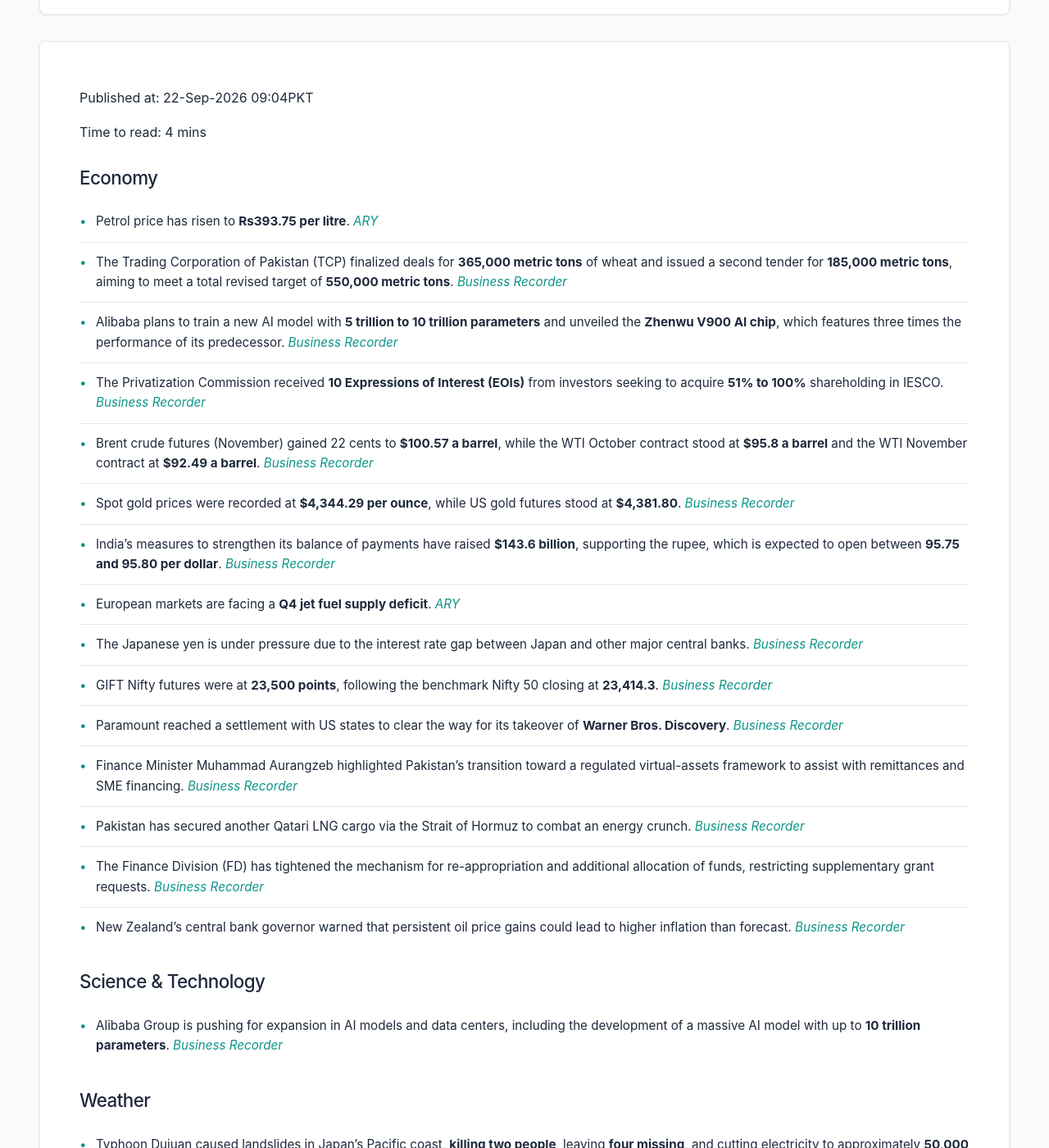
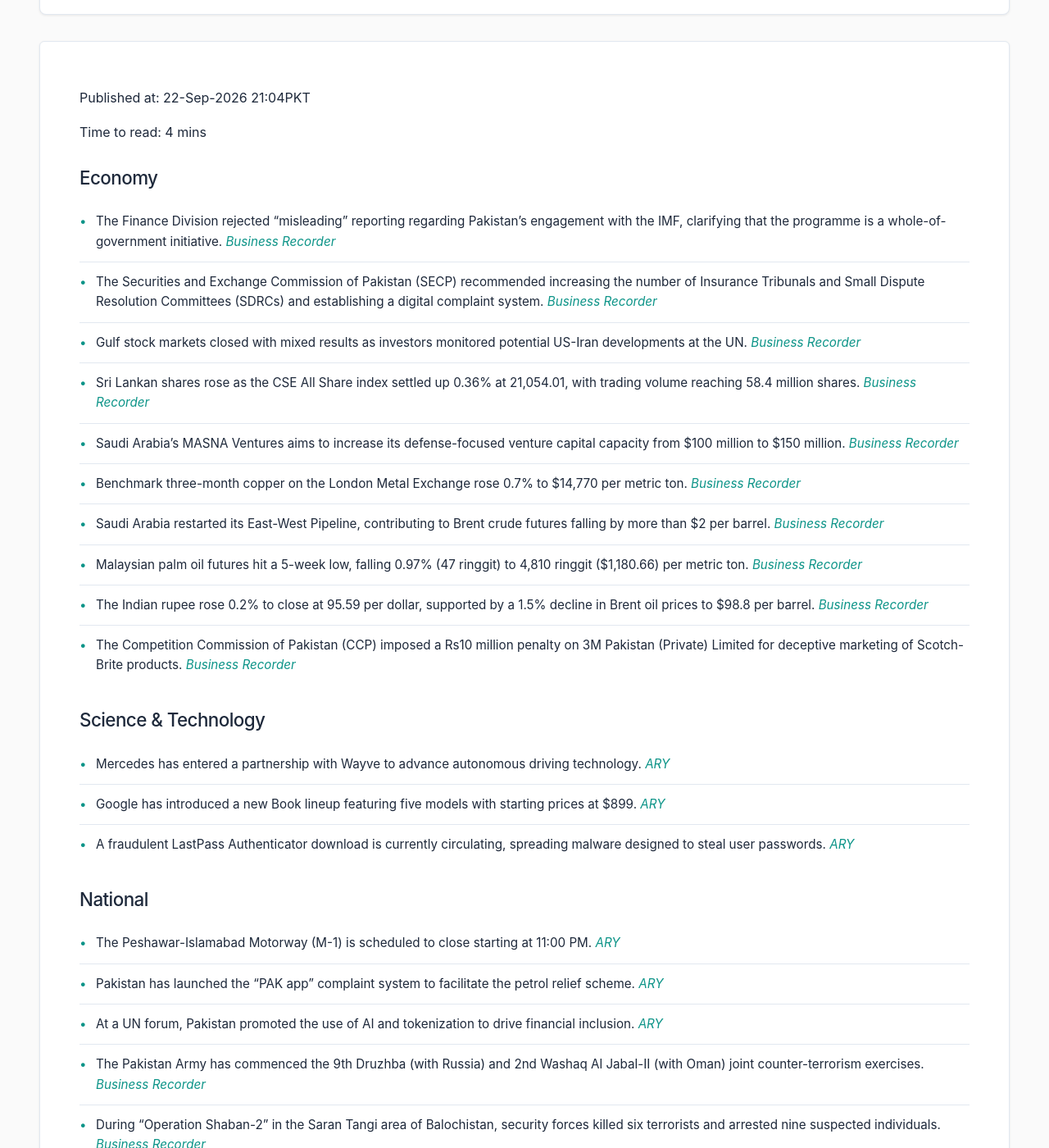
Before and after one commit to zsubzwary/news, a Jekyll site: the page built from en/index.md, in a window 1280 px wide and 1400 px high, scrolled down 209 px. Shown: the whole window at 82% size. Built offline with Jekyll 4.4.1, drawn with Linux system fonts in a browser that asks for light colours; some web fonts are replaced; comment, search, counter and statistics services are not loaded; some of the changed text lies outside the part shown.

Commit message:
DateTime; 2026-09-22T16:04:16.326Z

```diff
--- a/en/index.md
+++ b/en/index.md
@@ -4,49 +4,47 @@ title: Pakistan News Briefing
 lang: en
 ---
 
-Published at: 22-Sep-2026 09:04PKT
+Published at: 22-Sep-2026 21:04PKT
 
 Time to read: 4 mins
 
 ### Economy
-- Petrol price has risen to **Rs393.75 per litre**. *[ARY](https://arynews.tv/petrol-price-rises-to-rs393-75-per-litre)*
-- The Trading Corporation of Pakistan (TCP) finalized deals for **365,000 metric tons** of wheat and issued a second tender for **185,000 metric tons**, aiming to meet a total revised target of **550,000 metric tons**. *[Business Recorder](https://www.brecorder.com/news/40440618/tcp-finalises-deals-for-wheat-import)*
-- Alibaba plans to train a new AI model with **5 trillion to 10 trillion parameters** and unveiled the **Zhenwu V900 AI chip**, which features three times the performance of its predecessor. *[Business Recorder](https://www.brecorder.com/news/40440630/alibaba-plans-ai-model-with-5-trillion-to-10-trillion-parameters-unveils-new-chip)*
-- The Privatization Commission received **10 Expressions of Interest (EOIs)** from investors seeking to acquire **51% to 100%** shareholding in IESCO. *[Business Recorder](https://www.brecorder.com/news/40440623/pc-receives-10-eois-for-the-iesco-acquisition)*
-- Brent crude futures (November) gained 22 cents to **$100.57 a barrel**, while the WTI October contract stood at **$95.8 a barrel** and the WTI November contract at **$92.49 a barrel**. *[Business Recorder](https://www.brecorder.com/news/40440627/oil-rises-slightly-ahead-of-potential-us-iran-talks)*
-- Spot gold prices were recorded at **$4,344.29 per ounce**, while US gold futures stood at **$4,381.80**. *[Business Recorder](https://www.brecorder.com/news/40440626/gold-muted-as-higher-for-longer-rate-outlook-weighs)*
-- India's measures to strengthen its balance of payments have raised **$143.6 billion**, supporting the rupee, which is expected to open between **95.75 and 95.80 per dollar**. *[Business Recorder](https://www.brecorder.com/news/40440635/indian-rupee-to-edge-higher-as-oil-slips-inflow-haul-caps-bearish-bets)*
-- European markets are facing a **Q4 jet fuel supply deficit**. *[ARY](https://arynews.tv/europe-faces-q4-jet-fuel-supply-deficit)*
-- The Japanese yen is under pressure due to the interest rate gap between Japan and other major central banks. *[Business Recorder](https://www.brecorder.com/news/40440631/yen-squeezed-as-hawkish-turn-grips-central-banks)*
-- GIFT Nifty futures were at **23,500 points**, following the benchmark Nifty 50 closing at **23,414.3**. *[Business Recorder](https://www.brecorder.com/news/40440628/indian-shares-likely-to-open-higher-on-easing-oil-prices-bond-yields)*
-- Paramount reached a settlement with US states to clear the way for its takeover of **Warner Bros. Discovery**. *[Business Recorder](https://www.brecorder.com/news/40440606/paramount-settles-with-us-states-to-clear-warner-bros-mega-merger)*
-- Finance Minister Muhammad Aurangzeb highlighted Pakistan's transition toward a regulated virtual-assets framework to assist with remittances and SME financing. *[Business Recorder](https://www.brecorder.com/news/40440619/aurangzeb-highlights-shift-to-regulated-virtual-assets-framework)*
-- Pakistan has secured another Qatari LNG cargo via the Strait of Hormuz to combat an energy crunch. *[Business Recorder](https://www.brecorder.com/news/40440621/pakistan-secures-another-qatari-lng-cargo)*
-- The Finance Division (FD) has tightened the mechanism for re-appropriation and additional allocation of funds, restricting supplementary grant requests. *[Business Recorder](https://www.brecorder.com/news/40440624/fd-tightens-additional-funds-allocation-mechanism)*
-- New Zealand's central bank governor warned that persistent oil price gains could lead to higher inflation than forecast. *[Business Recorder](https://www.brecorder.com/news/40440629/new-zealand-central-bank-chief-sees-risks-to-economy-inflation)*
+- The Finance Division rejected "misleading" reporting regarding Pakistan's engagement with the IMF, clarifying that the programme is a whole-of-government initiative. *[Business Recorder](https://www.brecorder.com/news/40440695/finance-division-rejects-misleading-reporting-on-pakistans-imf-programme)*
+- The Securities and Exchange Commission of Pakistan (SECP) recommended increasing the number of Insurance Tribunals and Small Dispute Resolution Committees (SDRCs) and establishing a digital complaint system. *[Business Recorder](https://www.brecorder.com/news/40440690-secp-proposes-more-insurance-tribunals-digital-complaint-system)*
+- Gulf stock markets closed with mixed results as investors monitored potential US-Iran developments at the UN. *[Business Recorder](https://www.brecorder.com/news/40440687-gulf-stocks-mixed-ahead-of-potential-us-iran-un-talks)*
+- Sri Lankan shares rose as the CSE All Share index settled up 0.36% at 21,054.01, with trading volume reaching 58.4 million shares. *[Business Recorder](https://www.brecorder.com/news/40440685-broad-gains-boost-sri-lankan-shares)*
+- Saudi Arabia’s MASNA Ventures aims to increase its defense-focused venture capital capacity from $100 million to $150 million. *[Business Recorder](https://www.brecorder.com/news/40440682-saudi-defence-fund-speeds-up-maritime-sector-push-following-houthi-advance)*
+- Benchmark three-month copper on the London Metal Exchange rose 0.7% to $14,770 per metric ton. *[Business Recorder](https://www.brecorder.com/news/40440681-copper-pushes-higher-on-chinese-buying-capped-by-firm-dollar)*
+- Saudi Arabia restarted its East-West Pipeline, contributing to Brent crude futures falling by more than $2 per barrel. *[Business Recorder](https://www.brecorder.com/news/40440679-saudi-arabia-restarts-east-west-oil-pipeline-sources-say)*
+- Malaysian palm oil futures hit a 5-week low, falling 0.97% (47 ringgit) to 4,810 ringgit ($1,180.66) per metric ton. *[Business Recorder](https://www.brecorder.com/news/40440678-palm-hits-over-5-week-low-on-rising-stock-expectations-subdued-demand)*
+- The Indian rupee rose 0.2% to close at 95.59 per dollar, supported by a 1.5% decline in Brent oil prices to $98.8 per barrel. *[Business Recorder](https://www.brecorder.com/news/40440676-indian-rupee-sways-with-oil-and-intervention-cues-keeping-traders-light-footed)*
+- The Competition Commission of Pakistan (CCP) imposed a Rs10 million penalty on 3M Pakistan (Private) Limited for deceptive marketing of Scotch-Brite products. *[Business Recorder](https://www.brecorder.com/news/40440680-ccp-fines-3m-pakistan-rs10mn-over-scotch-brite-deceptive-marketing)*
 
 ### Science & Technology
-- Alibaba Group is pushing for expansion in AI models and data centers, including the development of a massive AI model with up to **10 trillion parameters**. *[Business Recorder](https://www.brecorder.com/news/40440630/alibaba-plans-ai-model-with-5-trillion-to-10-trillion-parameters-unveils-new-chip)*
-
-### Weather
-- Typhoon Dujuan caused landslides in Japan's Pacific coast, **killing two people**, leaving **four missing**, and cutting electricity to approximately **50,000 homes**. *[Business Recorder](https://www.brecorder.com/news/40440634/torrential-rains-brought-by-japan-typhoon-kill-two-nhk-says)*
-
-### Politics
-- Prime Minister Muhammad Shehbaz Sharif arrived in New York for the **81st session of the United Nations General Assembly**, with a scheduled address on **September 25, 2026**. *[Business Recorder](https://www.brecorder.com/news/40440620/pm-arrives-in-new-york)*
-- G7 foreign ministers formally called on Iran to cease arming and supporting the Houthis in Yemen. *[Business Recorder](https://www.brecorder.com/news/40440633/g7-foreign-ministers-call-on-iran-to-stop-arming-houthis)*
-- US media outlets CNN, MS NOW, and Politico have sued President Donald Trump following his ban on their access to the White House. *[ARY](https://arynews.tv/cnn-ms-now-and-politico-sue-trump-over-white-house-ban)*
-- Top five US broadcasters have halted "pool" coverage of the White House in protest of recent administration decisions. *[Business Recorder](https://www.brecorder.com/news/40440605/us-networks-halt-trump-coverage)*
-- The UN Chief expressed gratitude to Pakistan's leadership for their contributions toward US-Iran peace efforts. *[ARY](https://arynews.tv/un-chief-grateful-to-pakistans-leadership-for-us-iran-peace-efforts)*
+- Mercedes has entered a partnership with Wayve to advance autonomous driving technology. *[ARY](https://arynews.tv/mercedes-wayve-partner-up-on-autonomous-driving)*
+- Google has introduced a new Book lineup featuring five models with starting prices at $899. *[ARY](https://arynews.tv/google-book-lineup-brings-five-new-models-starting-at-899)*
+- A fraudulent LastPass Authenticator download is currently circulating, spreading malware designed to steal user passwords. *[ARY](https://arynews.tv/fake-lastpass-authenticator-download-spreads-password-stealing-malware)*
 
 ### National
-- Airstrikes in the Afghan provinces of **Paktika and Kunar** killed at least **28 militants** in the Pak-Afghan border region. *[Business Recorder](https://www.brecorder.com/news/40440622/28-militants-killed-in-pak-afghan-border-region)*
-- NADRA has announced the implementation of special facilities for senior citizens. *[ARY](https://arynews.tv/nadra-announces-special-facilities-for-senior-citizens)*
-- Pakistan is reviewing new measures to improve the efficiency of passport services. *[ARY](https://arynews.tv/pakistan-reviews-measures-to-improve-passport-services)*
-- BISE Peshawar released the **Class 11 results (2026)**, while BISE Abbottabad released the **Class 12 results (2026)**. *[ARY](https://arynews.tv/bise-peshawar-class-11-result-2026-released-check-here)* *[ARY](https://arynews.tv/bise-abbottabad-class-12-result-2026-released-check-here)*
+- The Peshawar-Islamabad Motorway (M-1) is scheduled to close starting at 11:00 PM. *[ARY](https://arynews.tv/peshawar-islamabad-motorway-m-1-to-close-from-11pm)*
+- Pakistan has launched the "PAK app" complaint system to facilitate the petrol relief scheme. *[ARY](https://arynews.tv/pakistan-launches-pak-app-complaint-system-for-petrol-relief-scheme)*
+- At a UN forum, Pakistan promoted the use of AI and tokenization to drive financial inclusion. *[ARY](https://arynews.tv/pakistan-promotes-ai-and-tokenization-for-financial-inclusion-at-un-forum)*
+- The Pakistan Army has commenced the 9th Druzhba (with Russia) and 2nd Washaq Al Jabal-II (with Oman) joint counter-terrorism exercises. *[Business Recorder](https://www.brecorder.com/news/40440686-pakistan-russia-oman-launch-joint-counter-terrorism-exercises)*
+- During "Operation Shaban-2" in the Saran Tangi area of Balochistan, security forces killed six terrorists and arrested nine suspected individuals. *[Business Recorder](https://www.brecorder.com/news/40440684-operation-shaban-2-six-terrorists-killed-in-balochistans-saran-tangi-area)*
 
 ### International
-- The United States plans to re-establish a military base in southern Greenland (**Narsarsuaq**) and set up a new base on the east coast (**Mestersvig**). *[Business Recorder](https://www.brecorder.com/news/40440625/us-to-open-two-new-military-bases-in-greenland-sources-say)*
-- Oman has initiated external reviews of **71 schools**. *[ARY](https://arynews.tv/oman-begins-external-reviews-of-71-schools)*
+- US President Donald Trump labeled Cuba a "failed state" during a UN address, stating that the communist regime is under unprecedented pressure. *[Business Recorder](https://www.brecorder.com/news/40440696/trump-says-freedom-will-be-coming-to-cuba-in-un-speech)*
+- President Trump called for the complete economic isolation of Iran during his UN General Assembly speech, though he suggested a deal might be possible after the November US midterm elections. *[Business Recorder](https://www.brecorder.com/news/40440694/trump-urges-compete-isolation-of-iran-expects-deal-after-election)*
+- US and Iranian leaders (Trump and Masoud Pezeshkian) are both due to attend the UN General Assembly, hinting at a potential revival of negotiations. *[Business Recorder](https://www.brecorder.com/news/40440693-iran-us-hint-at-revival-of-talks-as-trump-pezeshkian-due-to-attend-un)*
+- Saudi King Salman issued a rare statement condemning the Houthi militia as a "terrorist militia" following an attack targeting Makkah. *[Business Recorder](https://www.brecorder.com/news/40440691-saudi-king-salman-condemns-houthis-as-terrorist-militia-in-rare-statement)*
+- Vladimir Putin and the Saudi crown prince have called for safe passage through the Hormuz and Bab el-Mandeb straits. *[ARY](https://arynews.tv/putin-and-saudi-crown-prince-call-for-safe-passage-via-hormuz-bab-el-mandeb)*
+- India’s aviation ministry has placed SpiceJet under operational and financial scrutiny due to ongoing cash flow difficulties. *[Business Recorder](https://www.brecorder.com/news/40440677-indias-aviation-regulator-places-spicejet-under-operational-financial-scrutiny)*
+- New Zealand has released new guidelines for applicants seeking the "accredited employer work visa." *[ARY](https://arynews.tv/new-zealand-offers-accredited-employer-work-visa-here-are-the-guidelines-to-apply)*
 
 ### Sports
-- Spain has extended the contract of De la Fuente until **2032**. *[ARY](https://arynews.tv/spain-extends-de-la-fuentes-contract-until-2032)*
+- Fans of the Indiana Fever are speculating whether coach Stephanie White benched player Sophie Cunningham. *[ARY](https://arynews.tv/stephanie-white-bench-sophie-cunningham-wnba)*
+- Rachit Bhatia has made claims regarding the fixing of five matches during IPL 2025. *[ARY](https://arynews.tv/rachit-bhatia-claims-fixing-five-matches-in-ipl-2025)*
+- England fast bowler Mark Wood has retired from international cricket after an 11-year career in which he took 253 wickets. *[Business Recorder](https://www.brecorder.com/news/40440683-england-fast-bowler-wood-retires-from-internationals-after-battling-injuries)*
+
+### Other
+- Mediavest, the media agency for Brainchild Communications Pakistan, was named the No. 1 agency at the Dragons of Pakistan 2026. *[Business Recorder](https://www.brecorder.com/news/40440688-mediavest-crowned-no-1-agency-at-dragons-of-pakistan)*
```
